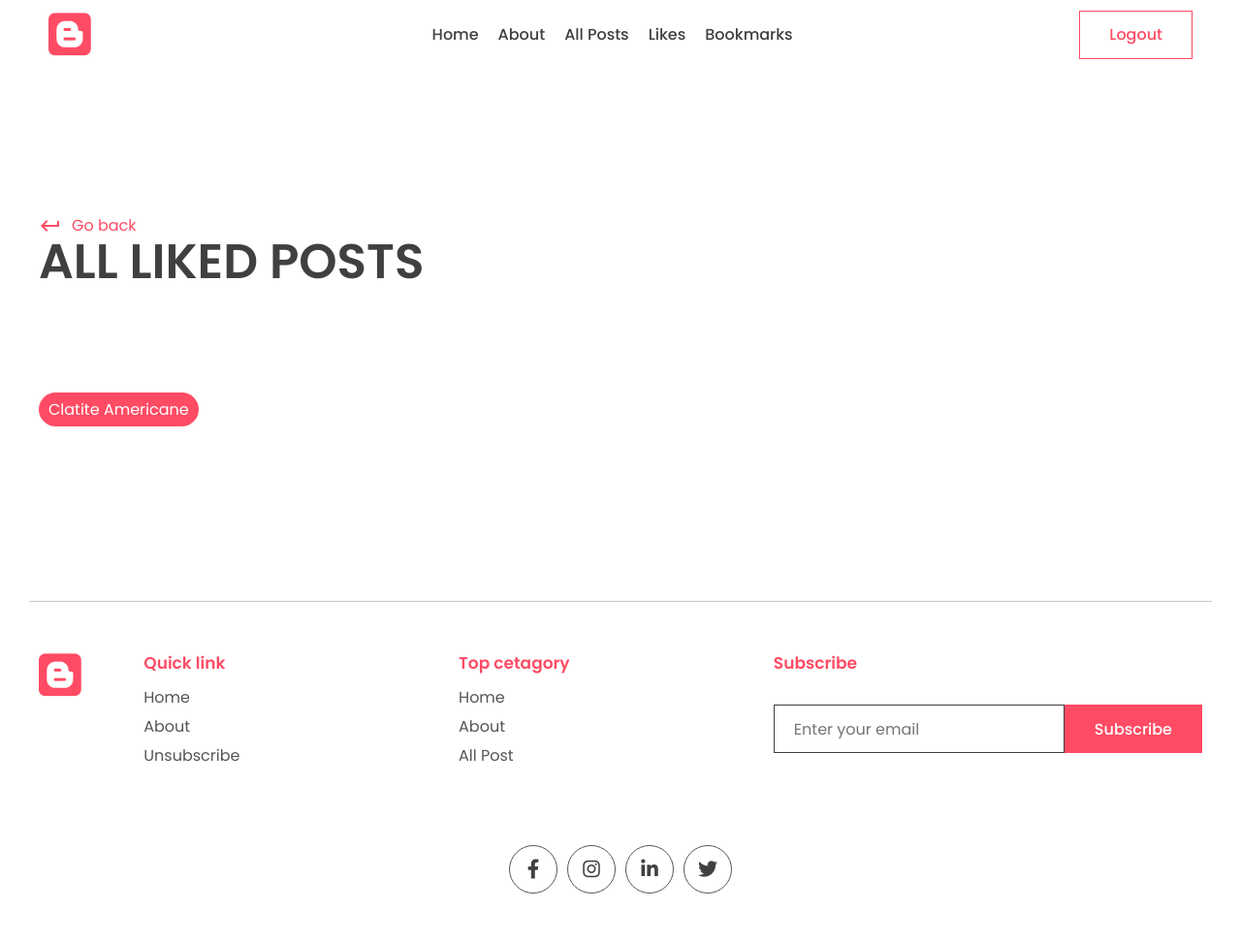
After one commit to Bahna-Darius/taste_enjoy_eat, a Django app: page /all_liked_posts/ in a window 1280 px wide. The commit adds this page. Shown: the whole page at 97% size. Run offline with Django 4.2, Linux system fonts and the light colour scheme; a user stored in the database is signed in; data comes from the database, SQL or seed files in the repository; both versions use the stored data as it was after the commit; some libraries are stand-ins or nearby versions.

````diff
--- /dev/null
+++ b/app/templates/app/all_liked_posts.html
@@ -0,0 +1,36 @@
+{% extends 'base.html' %}
+{% block title %}Blog | All Liked Posts{% endblock title %}
+{% block content %}
+
+<main>
+  <div class="container">
+    <div class="page-top">
+      <div class="top flex">
+        <div class="page-name">
+          <a href="" class="learn">
+            <span class="material-icons"> keyboard_return </span> Go back
+          </a>
+          <h1>All Liked Posts</h1>
+        </div>
+      </div>
+    </div>
+  </div>
+</main>
+
+<section class="sp">
+  <div class="container">
+    <div class="blog-tags">
+
+    {% for post in all_liked_posts %}
+
+    <p class="tag">
+      <a style="color: white;" href="{% url 'post_page' post.slug%}">{{ post.title }}</a>
+    </p>
+
+    {% endfor %}
+
+  </div>
+  </div>
+</section>
+{% endblock content %}
+```
--- a/app/urls.py
+++ b/app/urls.py
@@ -13,4 +13,5 @@ urlpatterns = [
        path('like_post/<slug:slug>', views.like_post, name='like_post'),
        path('all_bookmarked_posts/', views.all_bookmarked_posts, name='all_bookmarked_posts'),
        path('all_posts/', views.all_posts, name='all_posts'),
+       path('all_liked_posts/', views.all_liked, name='all_liked_posts'),
 ]
--- a/app/views.py
+++ b/app/views.py
@@ -230,3 +230,13 @@ def all_posts(request):
     }
 
     return render(request, 'app/all_posts.html', context)
+
+
+def all_liked(request):
+    all_liked_posts = Post.objects.filter(likes=request.user)
+
+    context = {
+        'all_liked_posts': all_liked_posts
+    }
+
+    return render(request, 'app/all_liked_posts.html', context)
--- a/templates/base.html
+++ b/templates/base.html
@@ -36,6 +36,7 @@
           <a href="{% url 'all_posts' %}">All Posts</a>
 
             {% if user.is_authenticated %}
+            <a href="{% url 'all_liked_posts' %}">Likes</a>
             <a href="{% url 'all_bookmarked_posts' %}">Bookmarks</a>
                 {% endif %}
         </div>
````
Also changed, not shown: db.sqlite3.
